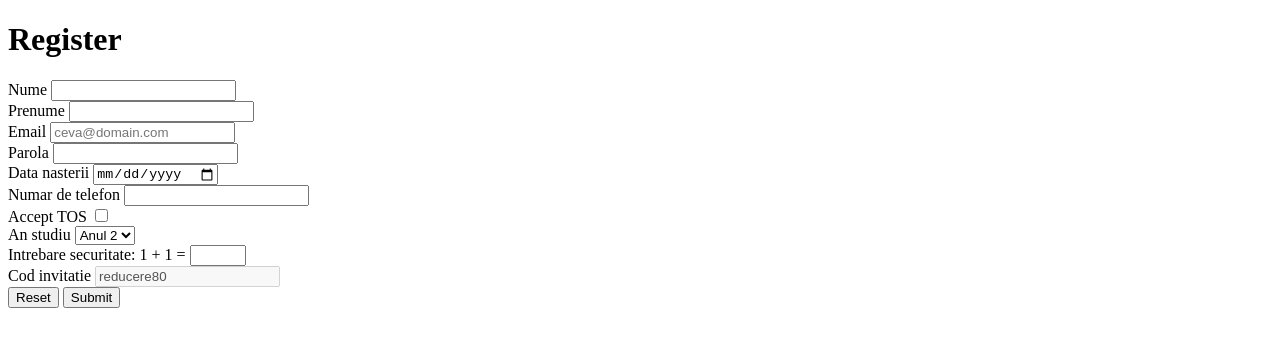
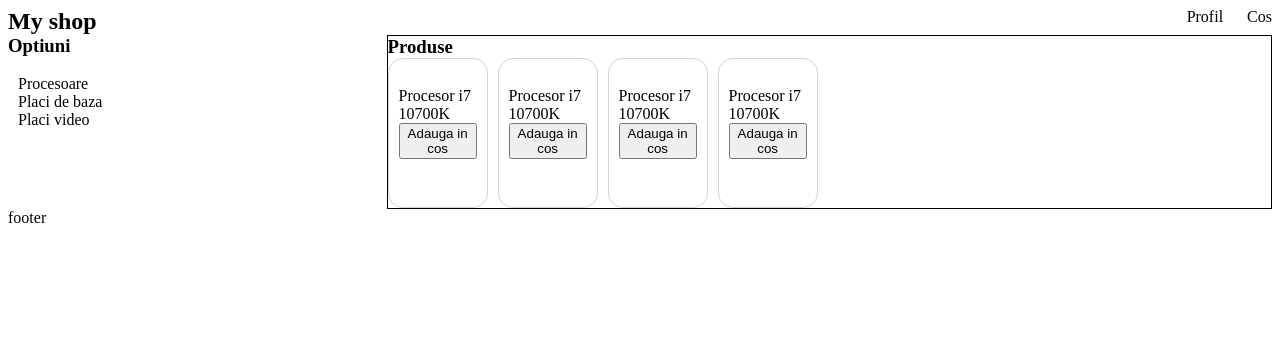
Before and after one commit to DeyuAndreyu/INF25-Chintoiu-Andrei, a plain HTML site: page index.html in a window 1280 px wide. Drawn offline with Linux system fonts and the light colour scheme.

Commit message:
Laborator cu style-uri

```diff
--- a/index.html
+++ b/index.html
@@ -4,74 +4,106 @@
     <meta charset="UTF-8">
     <meta name="viewport" content="width=device-width, initial-scale=1.0">
     <title>Document</title>
+    <style>
+        #main-container {
+            display: flex;
+        }
+
+        nav {
+            display: flex;
+            justify-content: space-between;
+        }
+
+        h1, h3 {
+            margin: 0;
+        }
+
+        .optiuni {
+            width: 30%;
+            display: flex;
+            flex-direction: column;
+        }
+
+        .sectiuneProduse {
+            width: 70%;
+            border: 1px solid;
+        }
+
+        .optiune {
+            text-decoration: none;
+            color: black;
+            padding: 0px 10px;
+        }
+
+        .optiune:hover {
+            background-color: lightgray;
+        }
+
+        .produs {
+            display: flex;
+            flex-direction: column;
+            width: 100px;
+            height: 150px;
+            border: 1px solid lightgray;
+            padding: 10px;
+            border-radius: 15px;
+            box-sizing: border-box;
+        }
+
+        .produse {
+            display: flex;
+            flex-wrap: wrap;
+            gap: 10px;
+        }
+    </style>
 </head>
 <body>
-    <!--
-    Pentru register:
-    - nume
-    - prenume
-    - email
-    - parola
-    - numar de telefon
-    - data nasterii
-    - dropdown an studiu
-    -->
-    <form>
-        <h1>Register</h1>
-        <label>Nume</label>
-        <input type="text" name="Nume" id="name" />
+    <nav>
+        <h1>My shop</h1>
+        <div>
+            <span style="margin-right: 20px">Profil</span>
+            <span>Cos</span>
+        </div>
+    </nav>
 
+    <div id="main-container">
+        <div class="optiuni">
+            <h3>Optiuni</h3>
+            <br>
+            <a href="procesoare" class="optiune">Procesoare</a>
+            <a href="placi-de-baza" class="optiune">Placi de baza</a>
+            <a href="placi-video" class="optiune">Placi video</a>
+        </div>
+        <main class="sectiuneProduse">
+            <h3>Produse</h3>
+            <div class="produse">
+                <div class="produs">
+                    <br>
+                    Procesor i7 10700K
+                    <button>Adauga in cos</button>
+                </div>
 
-        <div>
-            <label for="prenume">Prenume</label>
-            <input type="text" name="Prenume" id="prenume" />
-        </div>
+                <div class="produs">
+                    <br>
+                    Procesor i7 10700K
+                    <button>Adauga in cos</button>
+                </div>
 
-        <div>
-            <label for="email">Email</label>
-            <input type="email" name="Email" id="email" placeholder="ceva@domain.com" />
-        </div>
+                <div class="produs">
+                    <br>
+                    Procesor i7 10700K
+                    <button>Adauga in cos</button>
+                </div>
 
-        <div>
-            <label for="password">Parola</label>
-            <input type="password" name="Password" id="password" />
-        </div>
+                <div class="produs">
+                    <br>
+                    Procesor i7 10700K
+                    <button>Adauga in cos</button>
+                </div>
+            </div>
+        </main>
+    </div>
 
-        <div>
-            <label for="dataNastere">Data nasterii</label>
-            <input type="date" name="dataNastere" id="dataNastere" />
-        </div>
-
-        <div>
-            <label for="nrTelefon">Numar de telefon</label>
-            <input type="tel" pattern="[0-9]{7}" name="nrTelefon" id="nrTelefon" />
-        </div>
-
-        <label for="conditii">Accept TOS</label>
-        <input type="checkbox" name="conditii" id="conditii" required/>
-
-        <div>
-            <label for="anStudiu">An studiu</label>
-            <select name="anStudiu" id="anStudiu">
-                <option value="1">Anul 1</option>
-                <option value="2" selected>Anul 2</option>
-            </select>
-        </div>
-
-        <div>
-            <div>
-                <label for="sec">Intrebare securitate: 1 + 1 =</label>
-                <input type="number" name="sec" min="0" max="10" id="sec" />
-            </div>
-
-            <div>
-                <label for="refferal">Cod invitatie</label>
-                <input type="text" name="refferal" value="reducere80" disabled id="refferal" />
-            </div>
-
-            <input type="reset" name="Reset" />
-            <input type="submit" name="Register" />
-        </div>
-    </form>
+    <footer>footer</footer>
 </body>
 </html>
```
